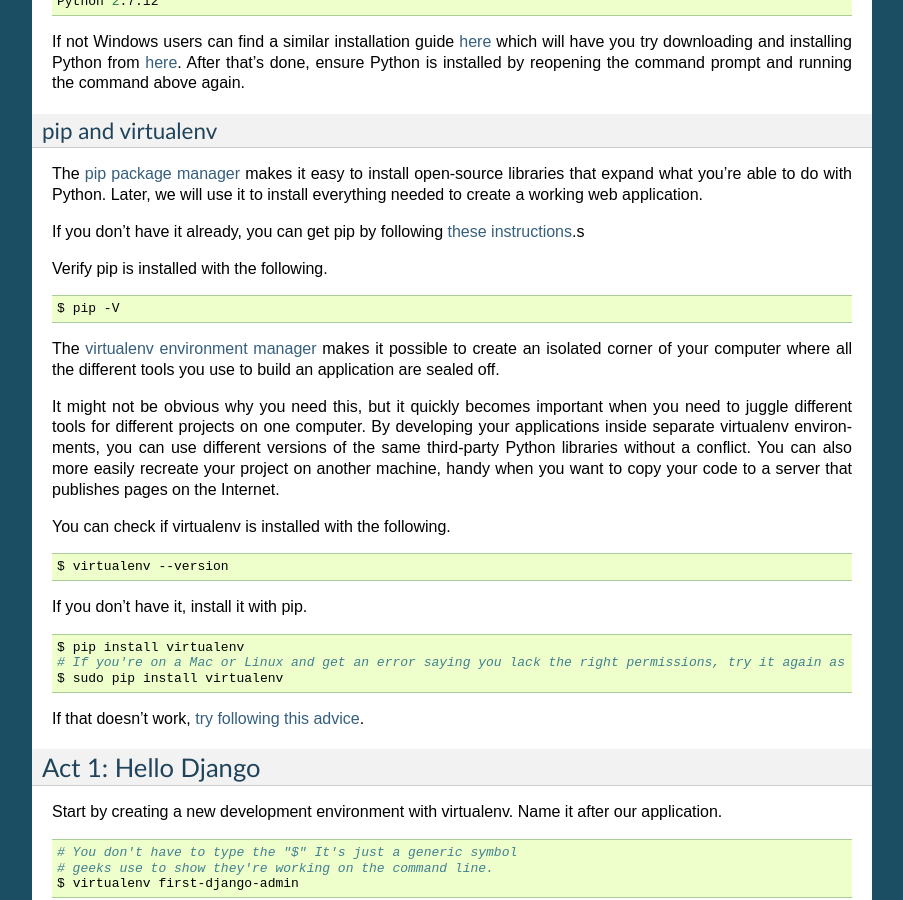
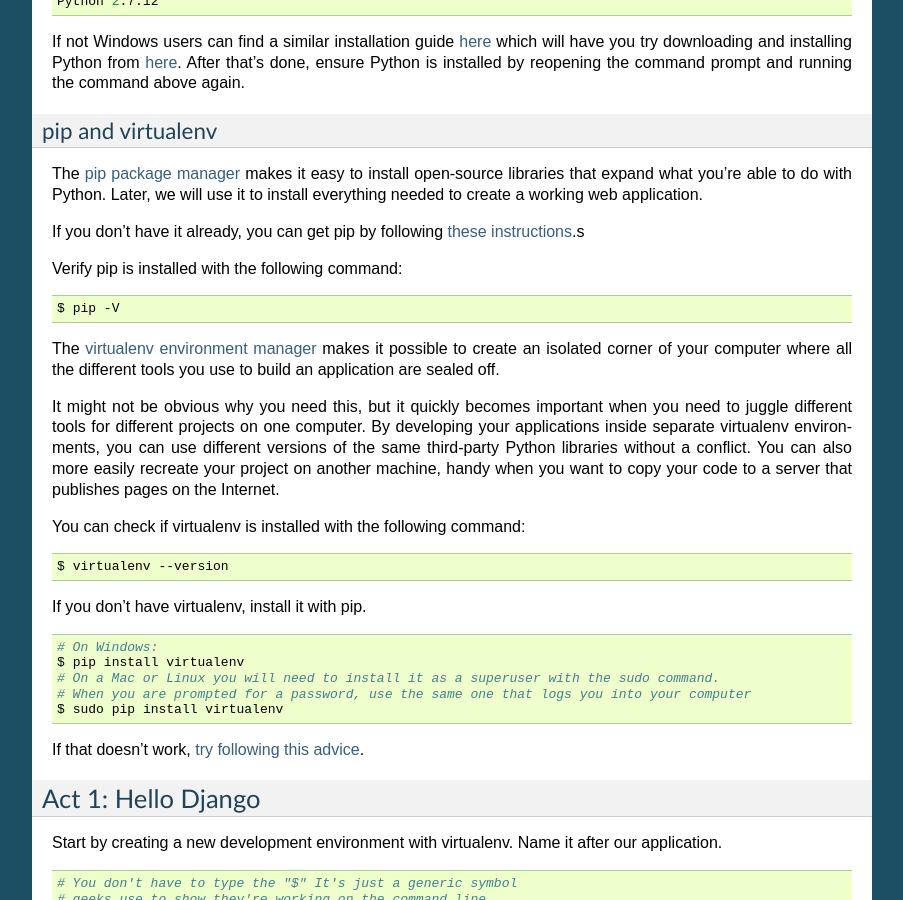
Before and after one commit to palewire/first-django-admin, a Sphinx documentation site: the page built from docs/index.rst, in a window 1280 px wide and 900 px high, scrolled down 2339 px. Shown: the whole window, without its empty margins (198-1101 px from the left). Built offline with Sphinx 7.4.7, drawn with Linux system fonts in a browser that asks for light colours.

Commit message:
Last bit

```diff
--- a/docs/index.rst
+++ b/docs/index.rst
@@ -146,7 +146,7 @@
 If you don't have it already, you can get pip by following
 `these instructions <https://pip.pypa.io/en/latest/installing.html>`_.s
 
-Verify pip is installed with the following.
+Verify pip is installed with the following command:
 
 .. code-block:: bash
 
@@ -162,18 +162,20 @@
 You can also more easily recreate your project on another machine, handy when
 you want to copy your code to a server that publishes pages on the Internet.
 
-You can check if virtualenv is installed with the following.
+You can check if virtualenv is installed with the following command:
 
 .. code-block:: bash
 
     $ virtualenv --version
 
-If you don't have it, install it with pip.
+If you don't have virtualenv, install it with pip.
 
 .. code-block:: bash
 
+    # On Windows:
     $ pip install virtualenv
-    # If you're on a Mac or Linux and get an error saying you lack the right permissions, try it again as a superuser.
+    # On a Mac or Linux you will need to install it as a superuser with the sudo command.
+    # When you are prompted for a password, use the same one that logs you into your computer
     $ sudo pip install virtualenv
 
 If that doesn't work, `try following this advice <http://virtualenv.readthedocs.org/en/latest/installation.html>`_.
```
Also changed, not shown: 5 other files.
